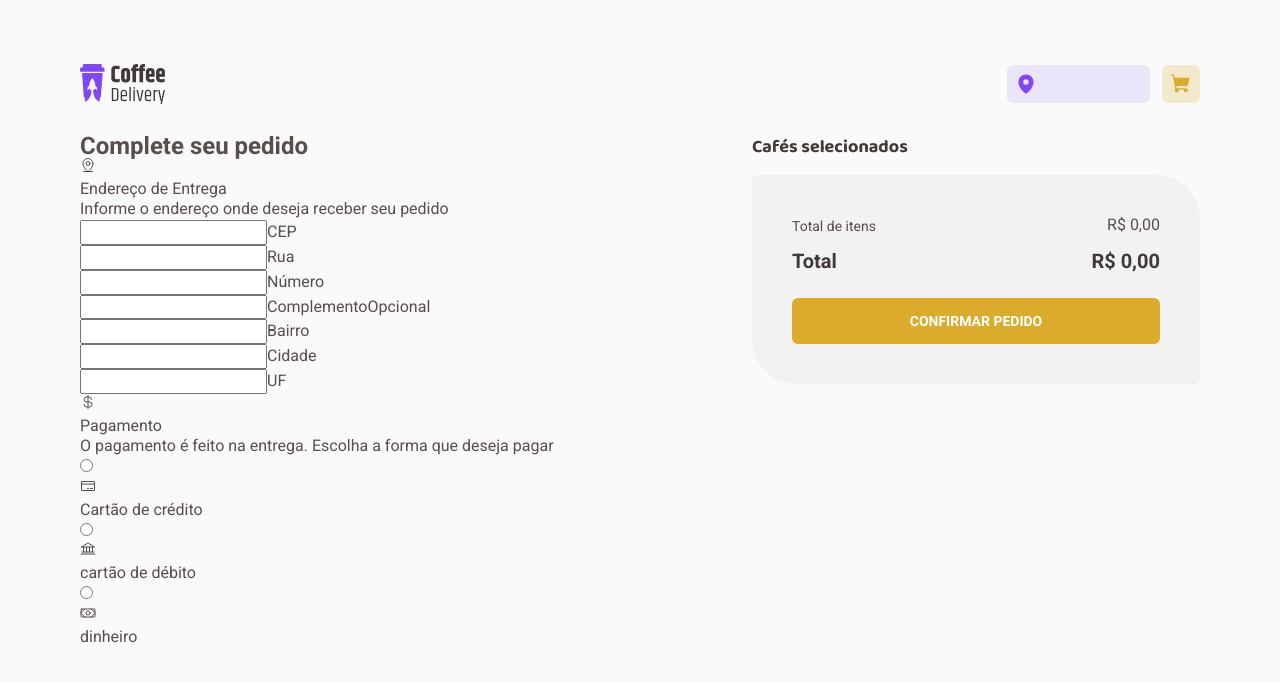
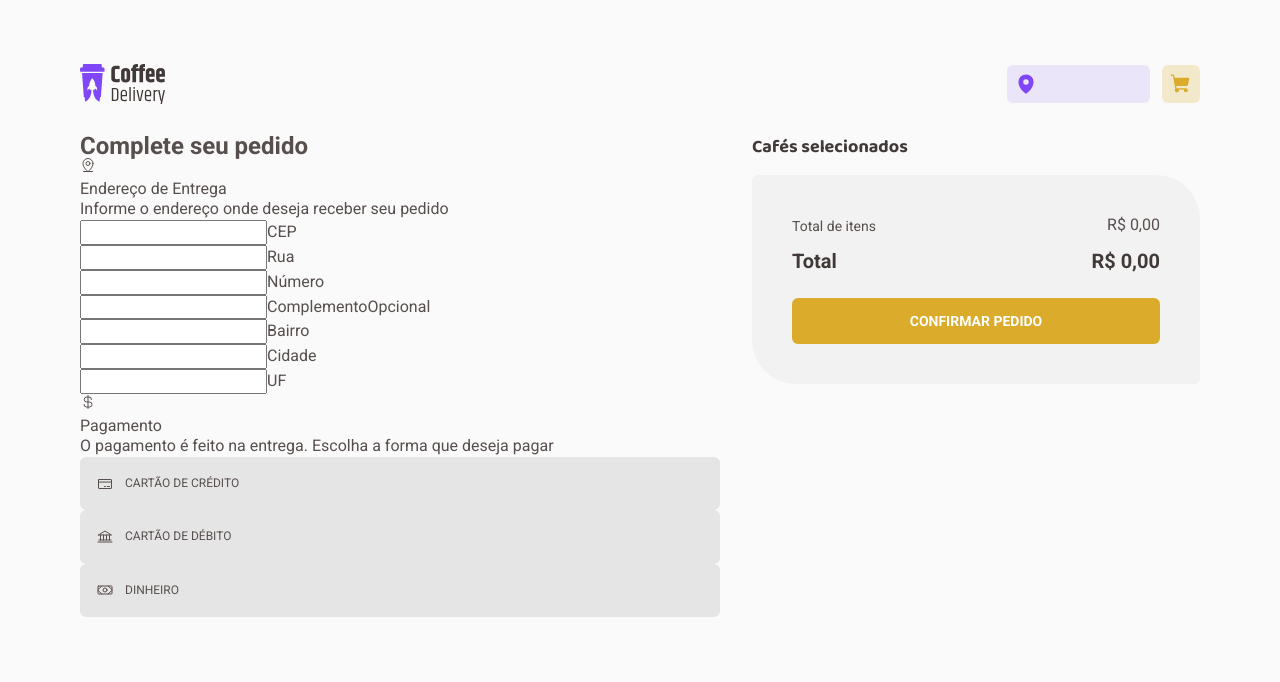
Before and after one commit to jr-/coffee-delivery, a React (Vite) app: page /checkout in a window 1280 px wide. Shown: the top 682 px of the page. Built offline with nearby package versions, Linux system fonts and the light colour scheme.

Commit message:
feat: style select component

```diff
--- a/src/components/Select/styles.ts
+++ b/src/components/Select/styles.ts
@@ -1,5 +1,47 @@
-import styled from 'styled-components'
+import styled from "styled-components";
 
-export const Container = styled.div``
+export const Container = styled.div`
+  position: relative;
+  width: 100%;
 
-export const Content = styled.div``
+  input {
+    position: absolute;
+    top: 0;
+    right: 0;
+    bottom: 0;
+    left: 0;
+    cursor: pointer;
+    opacity: 0;
+
+    :hover + div {
+      background: ${props => props.theme.baseHover};
+      color: ${props => props.theme.baseSubtitle};
+    }
+
+    :checked + div {
+      background: ${props => props.theme.purpleLight};
+      border-color: ${props => props.theme.purple};
+    }
+  }
+`;
+
+export const Content = styled.div`
+  width: 100%;
+  display: flex;
+  align-items: center;
+  gap: .75rem;
+  padding: 1rem;
+  background: ${props => props.theme.baseButton};
+  border-radius: 6px;
+  text-transform: uppercase;
+  border: 1px solid transparent;
+  transition: .3s;
+
+  p {
+    font-family: 'Roboto';
+    font-style: normal;
+    font-weight: 400;
+    font-size: 12px;
+    line-height: 160%;
+  }
+`;
```
